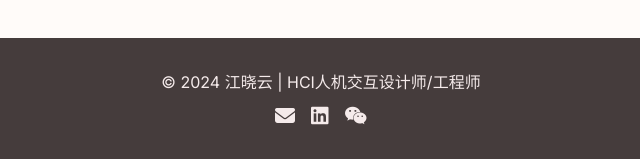
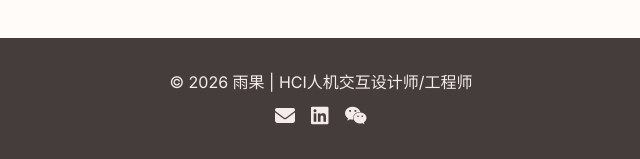
Before and after one commit to Shay-sponge/PersonalWebGuo, a plain HTML site: page index.html in a window 1280 px wide. Shown: the part 5226-5385 px from the top of the page, 319-959 px from the left. Drawn offline with nearby package versions, Linux system fonts and the light colour scheme.

Commit message:
Update footer copyright year and name

```diff
--- a/index.html
+++ b/index.html
@@ -658,7 +658,7 @@
     <!-- 页脚 -->
     <footer class="py-8 bg-[var(--hero-bg)] text-[var(--text-light)] text-center">
         <div class="container mx-auto px-6">
-            <p class="mb-2">&copy; 2024 江晓云 | HCI人机交互设计师/工程师</p>
+            <p class="mb-2">&copy; 2026 雨果 | HCI人机交互设计师/工程师</p>
             <div class="flex justify-center space-x-4 text-xl">
                 <a href="mailto:xiaoyun.jiang@example.com" class="hover:text-[var(--accent)]"><i class="fas fa-envelope"></i></a>
                 <a href="https://linkedin.com/in/xiaoyunjiang" target="_blank" class="hover:text-[var(--accent)]"><i class="fab fa-linkedin"></i></a>
```
